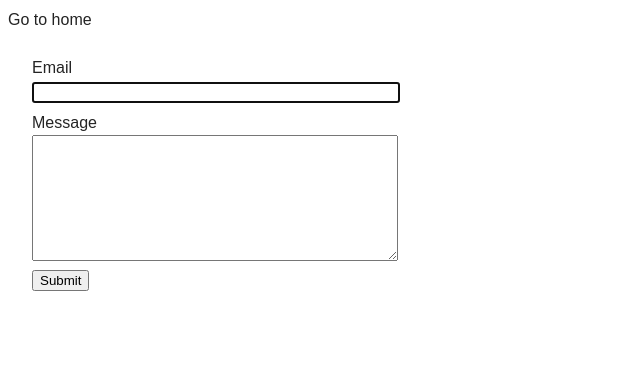
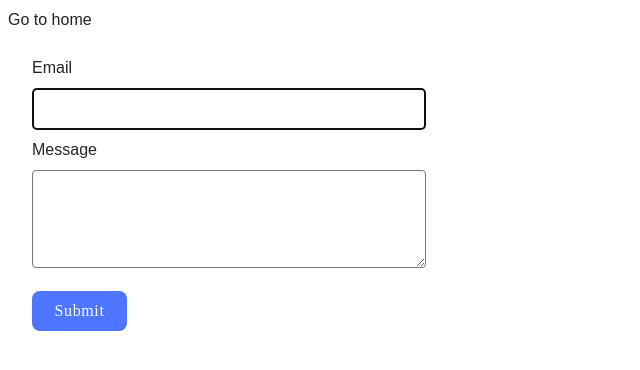
Before and after one commit to DenysPohrebnyi/goit-js-hw-09, a website built with Vite: page src/2-form.html in a window 1280 px wide. Shown: the whole page, without its empty margins (0-640 px from the left). Built offline with nearby package versions, Linux system fonts and the light colour scheme.

Commit message:
add styles, delete some files

```diff
--- a/src/css/header.css
+++ /dev/null
@@ -1,21 +0,0 @@
-.header {
-  padding: 20px 0;
-}
-
-.nav-list {
-  display: flex;
-  align-items: center;
-  justify-content: flex-end;
-  gap: 40px;
-}
-
-.nav-link {
-  font-weight: 500;
-  letter-spacing: 0.02em;
-  line-height: 1.5;
-}
-
-.nav-link:hover,
-.nav-link:focus {
-  color: #747bff;
-}
--- a/src/css/styles.css
+++ b/src/css/styles.css
@@ -6,7 +6,6 @@
 */
 @import url('./reset.css');
 @import url('./vite-promo.css');
-@import url('./header.css');
 
 :root {
   font-family: Montserrat, sans-serif;
@@ -22,6 +21,25 @@
   -webkit-font-smoothing: antialiased;
   -moz-osx-font-smoothing: grayscale;
   -webkit-text-size-adjust: 100%;
+}
+
+.nav-list {
+  padding: 20px 0;
+  display: flex;
+  align-items: center;
+  justify-content: flex-end;
+  gap: 40px;
+}
+
+.nav-link {
+  font-weight: 500;
+  letter-spacing: 0.02em;
+  line-height: 1.5;
+}
+
+.nav-link:hover,
+.nav-link:focus {
+  color: #747bff;
 }
 
 .gallery {
@@ -49,11 +67,68 @@
   padding: 24px;
 }
 
-input {
+.feedback-form input {
+  padding: 8px 16px;
   width: 360px;
-  margin-bottom: 8px;
+  margin: 8px 0;
+  border: 1px solid #808080;
+  border-radius: 4px;
+  font-family: Montserrat;
+  font-size: 16px;
+  font-weight: 400;
+  line-height: 24px;
+  letter-spacing: 0.04em;
+  text-align: left;
 }
 
-textarea {
+.feedback-form input:hover,
+.feedback-form input:focus {
+  border: 1px solid #000000;
+}
+
+.feedback-form input:active {
+  border: 1px solid #808080;
+}
+
+.feedback-form textarea {
+  padding: 8px 16px;
   width: 360px;
+  height: 80px;
+  margin: 8px 0 16px 0;
+  border-radius: 4px;
+  font-family: Montserrat;
+  font-size: 16px;
+  font-weight: 400;
+  line-height: 24px;
+  letter-spacing: 0.04em;
+  text-align: left;
 }
+
+.feedback-form textarea:hover,
+.feedback-form textarea:focus {
+  border: 1px solid #000000;
+}
+
+.feedback-form textarea:active {
+  border: 1px solid #808080;
+}
+
+.feedback-form button {
+  background-color: #4E75FF;
+  font-family: Montserrat;
+  font-size: 16px;
+  font-weight: 500;
+  line-height: 24px;
+  letter-spacing: 0.04em;
+  text-align: center;
+  color: #FFFFFF;
+  border-radius: 8px;
+  width: 95px;
+  height: 40px;
+  border: none;
+}
+
+.feedback-form button:hover,
+.feedback-form button:focus {
+  background-color: #6C8CFF;
+}
--- a/src/js/1-gallery.js
+++ b/src/js/1-gallery.js
@@ -85,7 +85,6 @@ gallery.insertAdjacentHTML("beforeend", createMarkup(images));
 }
 
 const lightbox = new SimpleLightbox('.gallery a', {
-  navText: ['<', '>'],
-  captionsData: 'alt',
-  captionDelay: 250,
+  navText: ['&#8249', '&#8250'],
+  captionsData: 'alt'
 });
```
Also changed, not shown: src/index.html (+12 -6 lines), src/partials/header.html (deleted, +0 -13 lines), src/main.js (deleted).
